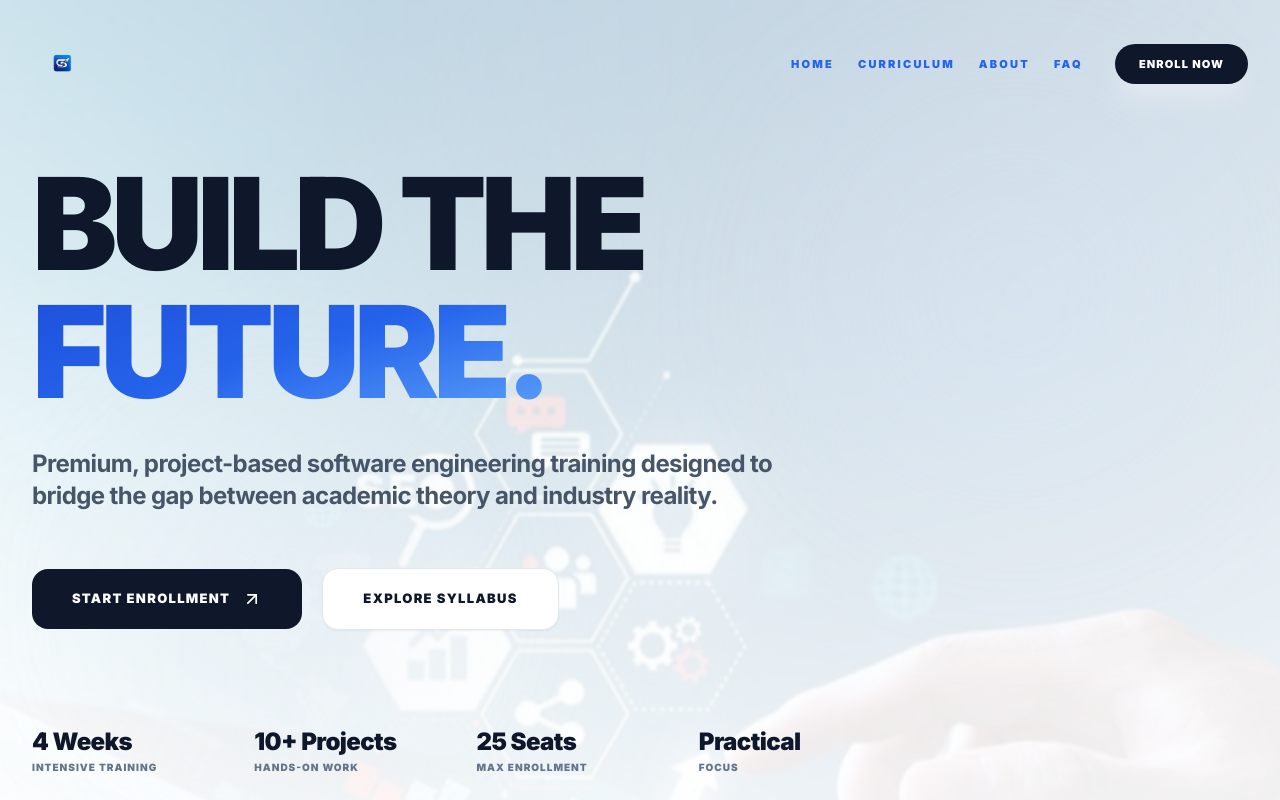
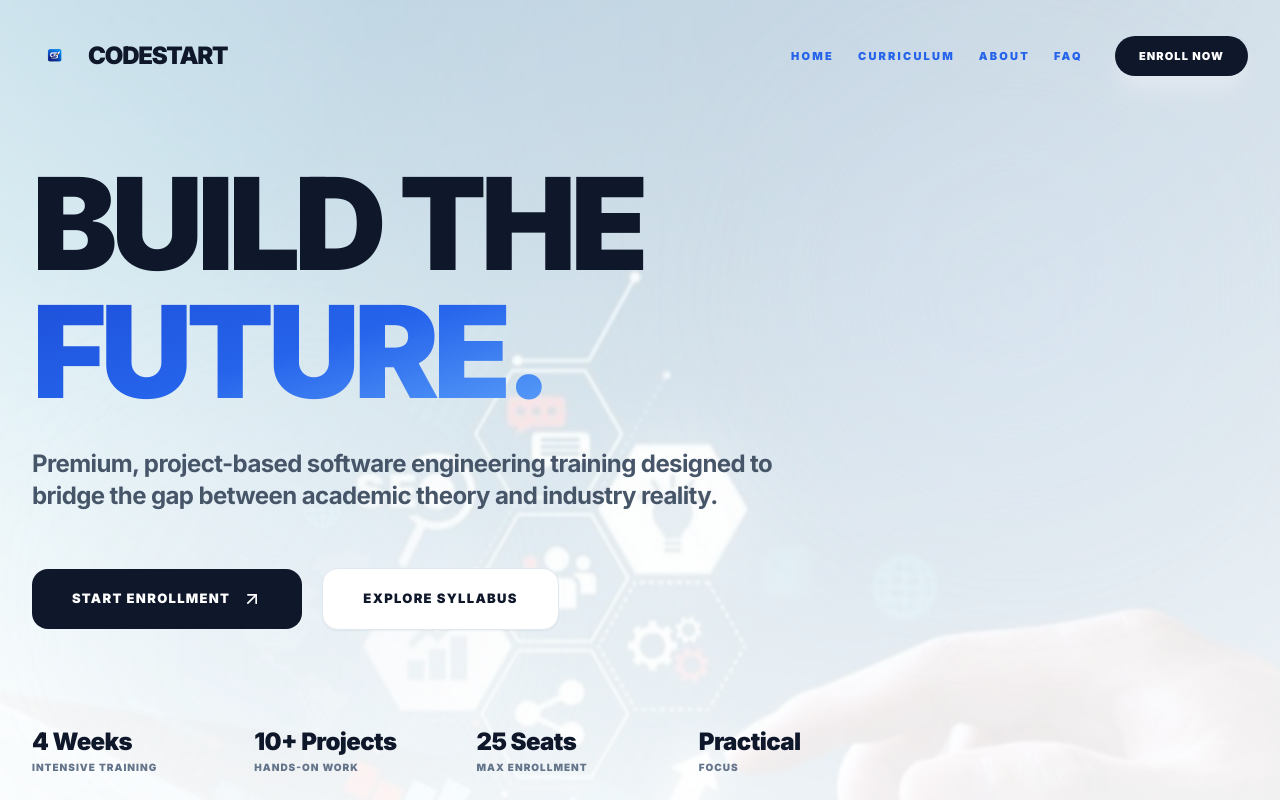
Before and after one commit to Philemoncare/Codestartghana, a Next.js app: page / in a window 1280 px wide. Shown: the top 800 px of the page. Built offline with nearby package versions, Linux system fonts and the light colour scheme.

Commit message:
style: restore CodeStart text branding to public pages and admin sidebar while keeping admin login logo-only

```diff
--- a/app/admin/layout.tsx
+++ b/app/admin/layout.tsx
@@ -113,16 +113,17 @@ export default function AdminLayout({
           "h-20 flex items-center px-6 border-b border-slate-100 shrink-0",
           isCollapsed ? "justify-center" : "justify-start"
         )}>
-          <Link href="/admin/dashboard" className="flex items-center gap-2 overflow-hidden group">
+          <Link href="/admin/dashboard" className="flex items-center gap-0 overflow-hidden group">
             <div className={cn(
                "relative transition-all duration-500",
-               isCollapsed ? "w-12 h-12" : "w-14 h-14"
+               isCollapsed ? "w-12 h-12" : "w-16 h-16"
             )}>
                <Image src="/images/faicom.png" alt="Logo" fill className="object-contain transition-transform group-hover:scale-110" />
             </div>
             {!isCollapsed && (
               <div className="leading-none whitespace-nowrap animate-in fade-in slide-in-from-left-2 duration-500">
-                 <span className="text-[10px] uppercase font-black text-slate-400 tracking-widest">Admin Control</span>
+                 <span className="font-bold text-2xl block tracking-tighter text-slate-900 uppercase">CodeStart</span>
+                 <span className="text-[9px] uppercase font-black text-slate-400 tracking-widest">Admin Control</span>
               </div>
             )}
           </Link>
--- a/app/components/ui/Footer.tsx
+++ b/app/components/ui/Footer.tsx
@@ -11,9 +11,10 @@ export const Footer = () => {
           {/* Brand Column */}
           <div className="space-y-8">
             <Link href="/" className="flex items-center gap-2 group">
-              <div className="relative w-16 h-16 transition-transform group-hover:scale-105">
+              <div className="relative w-12 h-12 transition-transform group-hover:scale-105">
                 <Image src="/images/faicom.png" alt="CodeStart Logo" fill className="object-contain" />
               </div>
+              <span className="font-black text-2xl tracking-tighter text-slate-900 uppercase">CodeStart</span>
             </Link>
             <p className="text-slate-500 font-medium leading-relaxed max-w-xs text-sm">
               Premium software engineering training. We bridge the gap between academic theory and industry practice through hands-on project building.
--- a/app/components/ui/Navbar.tsx
+++ b/app/components/ui/Navbar.tsx
@@ -52,7 +52,7 @@ export const Navbar = () => {
       >
         <div className="max-w-7xl mx-auto px-4 sm:px-8 flex items-center justify-between gap-4">
           <Link href="/" className="flex items-center gap-2 group relative z-[110] min-w-0 shrink-0">
-            <div className="relative w-12 h-12 md:w-16 md:h-16 transition-transform group-hover:scale-110 active:scale-95 shrink-0">
+            <div className="relative w-10 h-10 md:w-12 md:h-12 transition-transform group-hover:scale-110 active:scale-95 shrink-0">
               <Image
                 src="/images/faicom.png"
                 alt="CodeStart Logo"
@@ -61,6 +61,7 @@ export const Navbar = () => {
                 priority
               />
             </div>
+            <span className="font-black text-xl md:text-2xl tracking-tighter text-slate-900 uppercase">CodeStart</span>
           </Link>
 
           {/* Desktop Nav */}
@@ -131,9 +132,10 @@ export const Navbar = () => {
         >
           <div className="p-8 flex items-center justify-between">
             <Link href="/" className="flex items-center gap-2" onClick={() => setMobileMenuOpen(false)}>
-              <div className="relative w-16 h-16">
+              <div className="relative w-12 h-12">
                 <Image src="/images/faicom.png" alt="CodeStart" fill className="object-contain" />
               </div>
+              <span className="font-black text-2xl tracking-tighter text-slate-900 uppercase">CodeStart</span>
             </Link>
             <button
               onClick={() => setMobileMenuOpen(false)}
```
